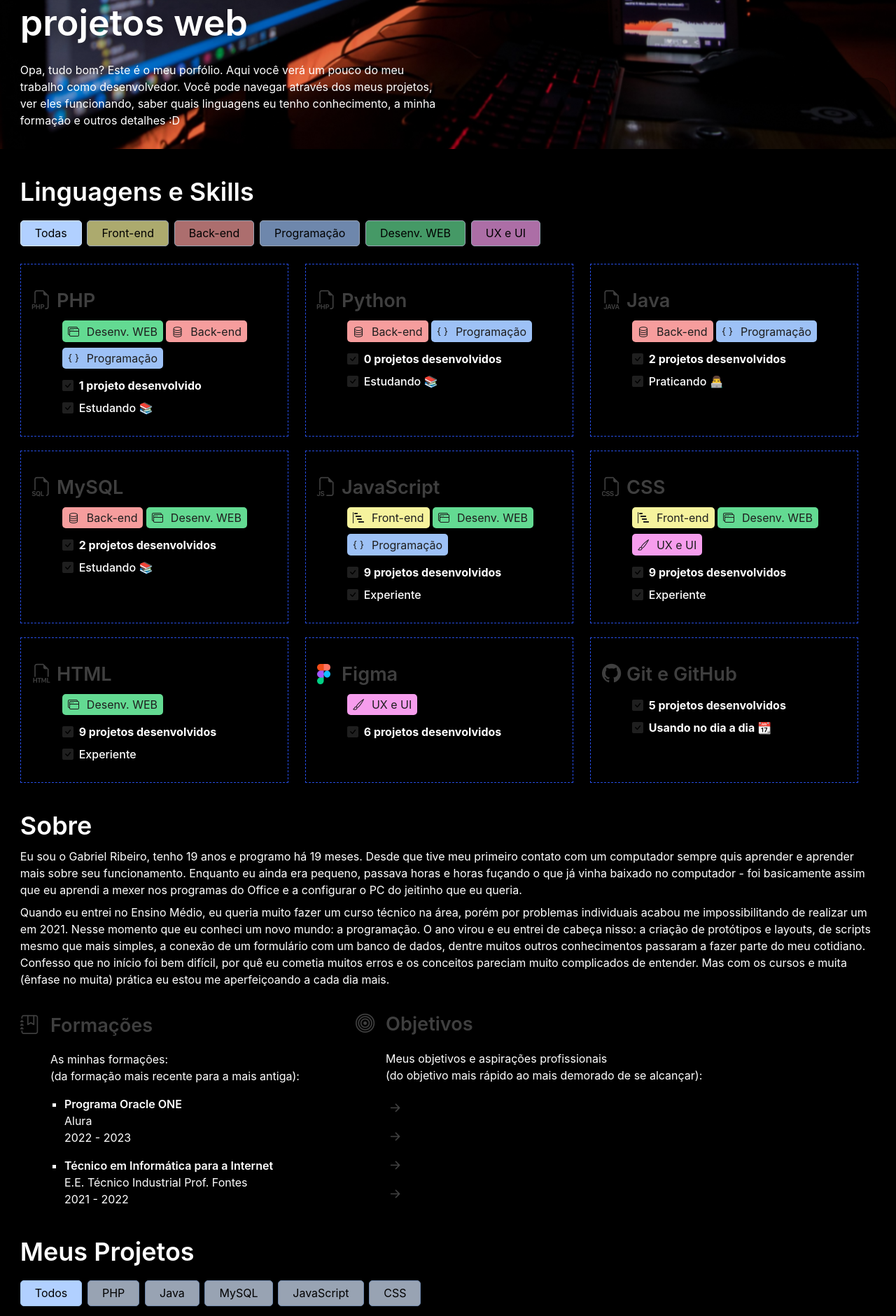
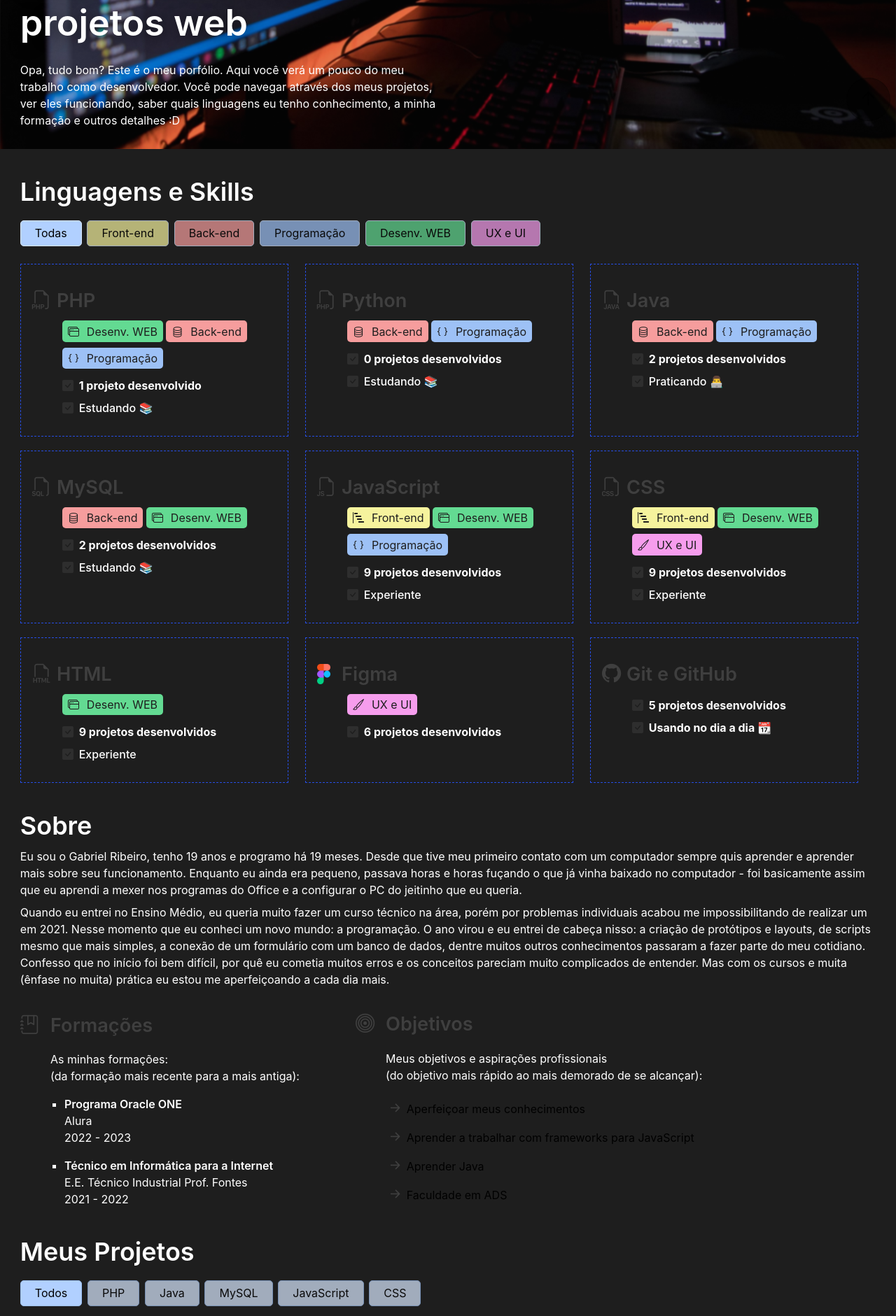
Before and after one commit to gabriersdev/portfolio-br, a PHP site: page / in a window 1280 px wide. Shown: the part 587-2468 px from the top of the page at 70% size. Run offline with PHP 8.4, Linux system fonts and the light colour scheme.

Commit message:
Estilizando para novo tema

```diff
--- a/assets/css/style.css
+++ b/assets/css/style.css
@@ -10,7 +10,7 @@
 
 body{
   position: relative;
-  background: var(--preto);
+  background: var(--preto-medio);
   color: var(--branco);
 }
 
```
